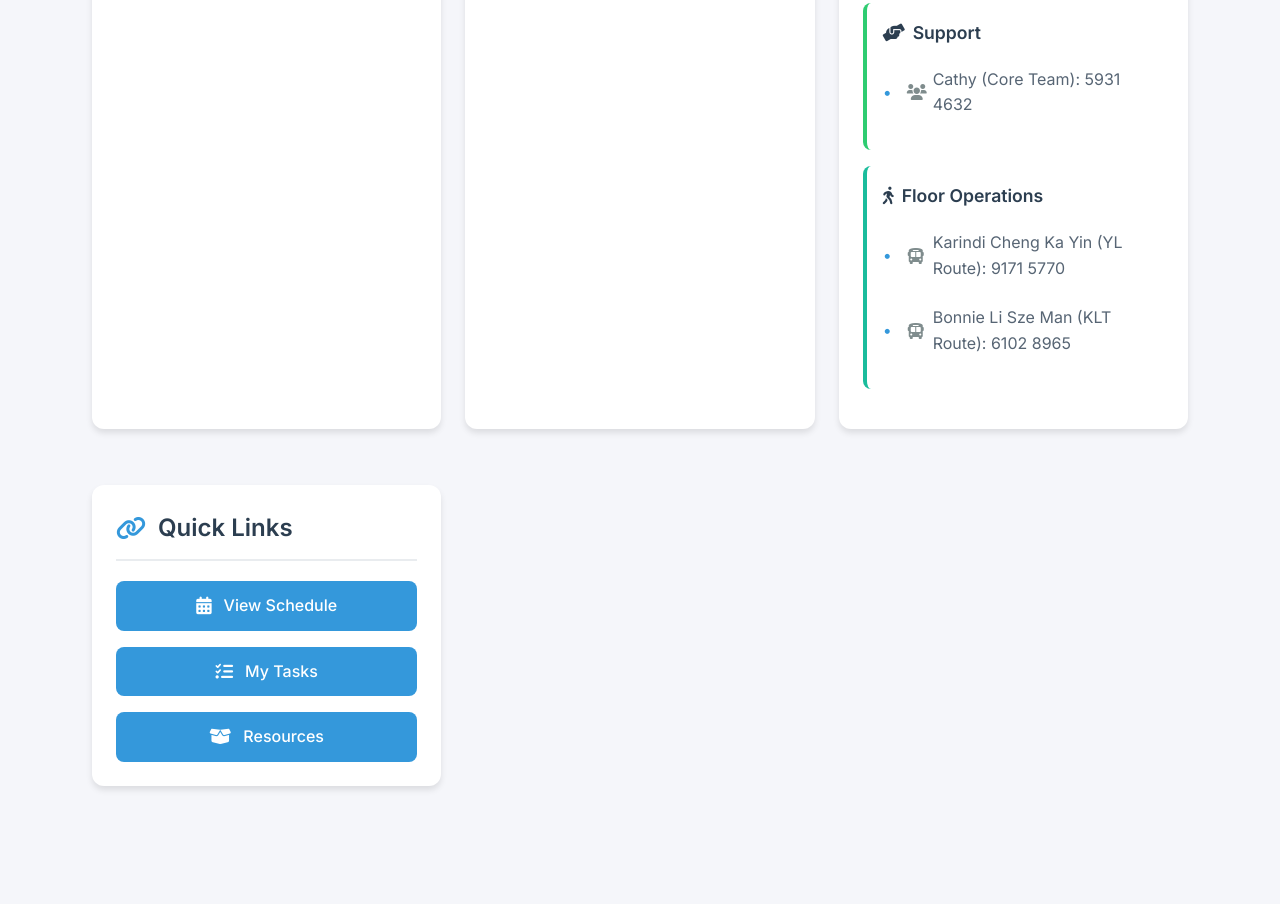
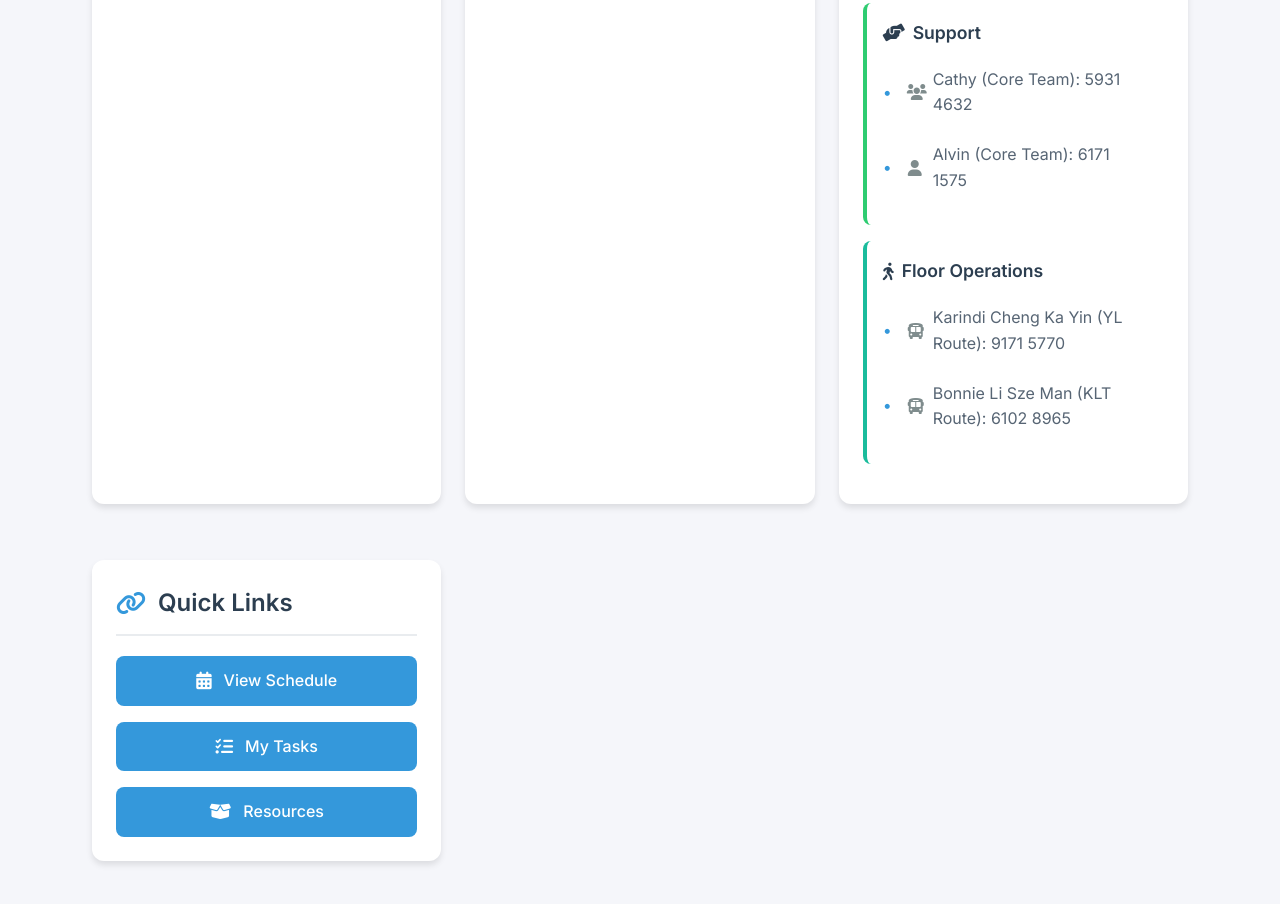
Before and after one commit to herman925/KSWellBeingRetreat, a plain HTML site: page pages/logistics.html in a window 1280 px wide. Shown: the part 1393-2297 px from the top of the page. Before the commit the page ends 2263 px from the top, so only its background shows below. Drawn offline with Linux system fonts and the light colour scheme.

Commit message:
Updated Alvin's contact

```diff
--- a/pages/logistics.html
+++ b/pages/logistics.html
@@ -336,6 +336,7 @@
                     <h4><i class="fas fa-hands-helping"></i> Support</h4>
                     <ul>
                         <li><i class="fas fa-users"></i> Cathy (Core Team): 5931 4632</li>
+                        <li><i class="fas fa-user"></i> Alvin (Core Team): 6171 1575</li>
                     </ul>
                 </div>
                 <div class="contact-section floor-ops">
```
